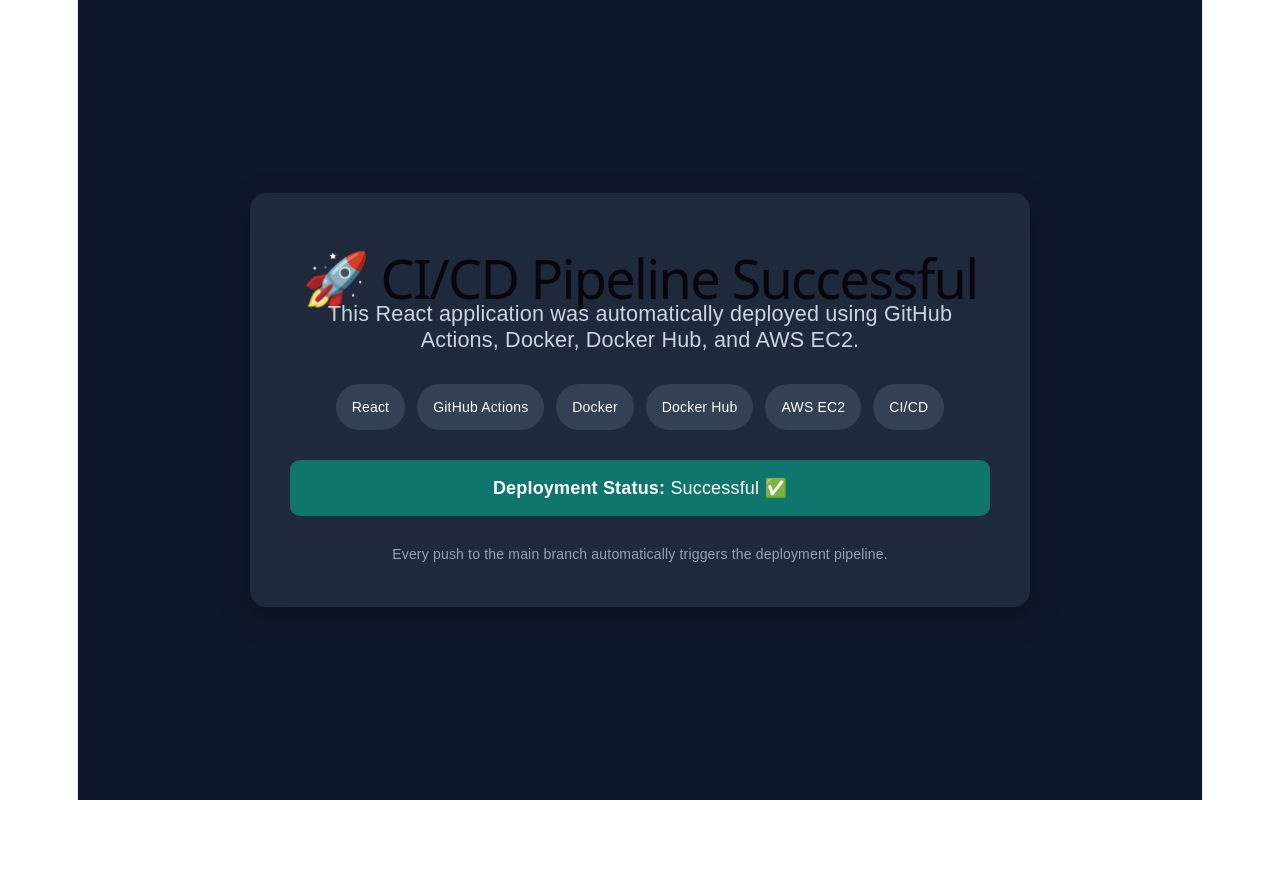
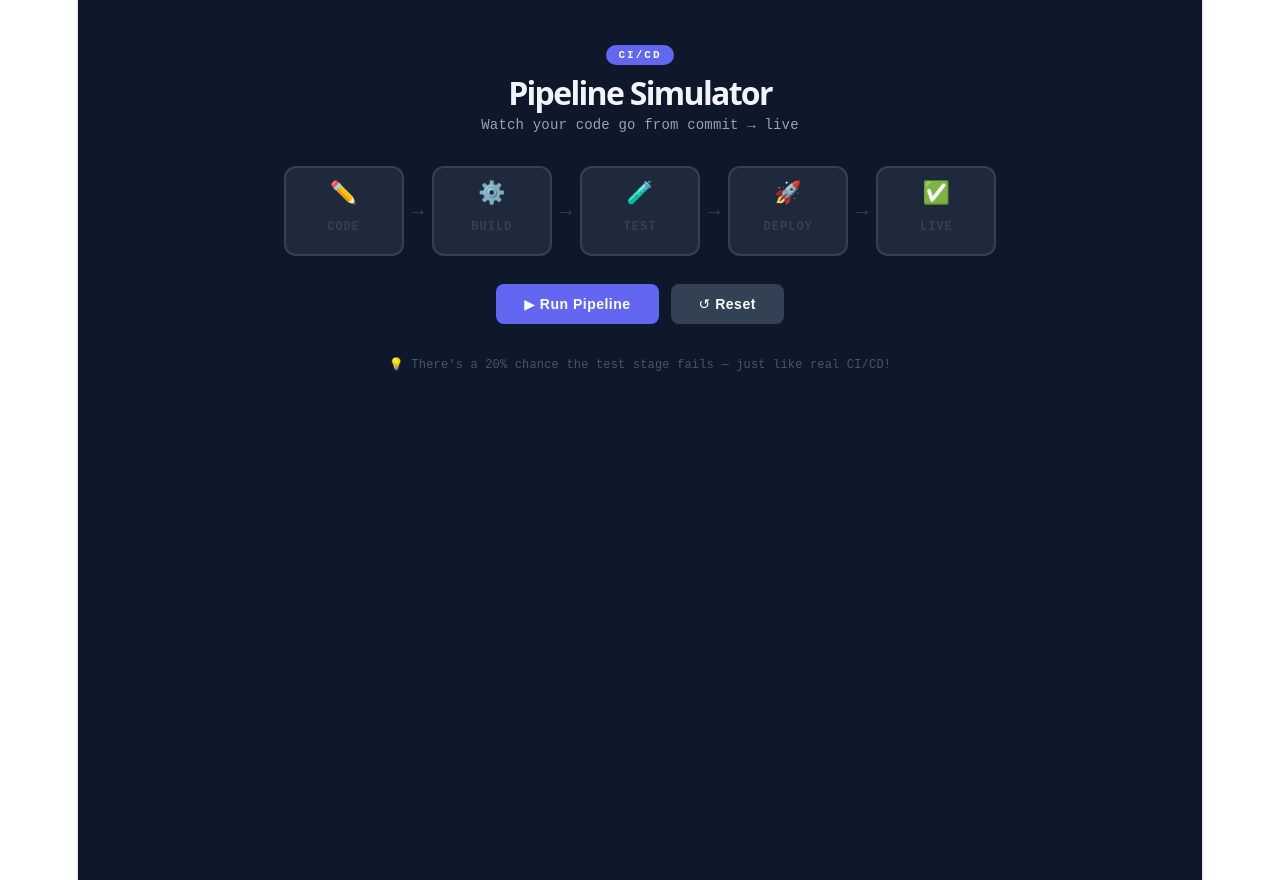
Before and after one commit to Azra-Javed/mern-cicd-aws, a React (Vite) app in the folder client/: page / in a window 1280 px wide. Before the commit the page ends 800 px from the top, so only its background shows below. Built offline with nearby package versions, Linux system fonts and the light colour scheme.

Commit message:
Refactor App component to include pipeline stages

```diff
--- a/client/src/App.tsx
+++ b/client/src/App.tsx
@@ -1,100 +1,314 @@
-function App() {
+import { useState } from "react";
+
+type Stage = "code" | "build" | "test" | "deploy" | "live";
+
+interface PipelineStage {
+  id: Stage;
+  label: string;
+  icon: string;
+  description: string;
+  duration: number;
+}
+
+const stages: PipelineStage[] = [
+  { id: "code",   label: "Code",   icon: "✏️", description: "Push your code to GitHub", duration: 800 },
+  { id: "build",  label: "Build",  icon: "⚙️", description: "Install dependencies & compile", duration: 1200 },
+  { id: "test",   label: "Test",   icon: "🧪", description: "Run unit & integration tests", duration: 1000 },
+  { id: "deploy", label: "Deploy", icon: "🚀", description: "Upload to S3 & invalidate CDN", duration: 900 },
+  { id: "live",   label: "Live",   icon: "✅", description: "Your site is live!", duration: 0 },
+];
+
+type Status = "idle" | "running" | "done" | "failed";
+
+export default function App() {
+  const [current, setCurrent] = useState<number>(-1);
+  const [status, setStatus] = useState<Status>("idle");
+  const [log, setLog] = useState<string[]>([]);
+
+  const addLog = (msg: string) =>
+    setLog((prev) => [...prev, `[${new Date().toLocaleTimeString()}] ${msg}`]);
+
+  const runPipeline = async () => {
+    setStatus("running");
+    setCurrent(-1);
+    setLog([]);
+    addLog("🔁 Pipeline started...");
+
+    for (let i = 0; i < stages.length; i++) {
+      const stage = stages[i];
+      setCurrent(i);
+      addLog(`▶ ${stage.label}: ${stage.description}`);
+
+      await new Promise((r) => setTimeout(r, stage.duration));
+
+      // Simulate random test failure
+      if (stage.id === "test" && Math.random() < 0.2) {
+        addLog("❌ Tests failed! Fix your code and retry.");
+        setStatus("failed");
+        return;
+      }
+
+      addLog(`✔ ${stage.label} complete`);
+    }
+
+    addLog("🎉 Deployment successful! Site is live.");
+    setStatus("done");
+  };
+
+  const reset = () => {
+    setCurrent(-1);
+    setStatus("idle");
+    setLog([]);
+  };
+
+  const getStageColor = (index: number) => {
+    if (status === "failed" && index === current) return "#ef4444";
+    if (index < current || status === "done") return "#22c55e";
+    if (index === current) return "#f59e0b";
+    return "#334155";
+  };
+
   return (
+    <div style={styles.page}>
+      {/* Header */}
+      <div style={styles.header}>
+        <span style={styles.badge}>CI/CD</span>
+        <h1 style={styles.title}>Pipeline Simulator</h1>
+        <p style={styles.subtitle}>Watch your code go from commit → live</p>
+      </div>
+
+      {/* Pipeline Stages */}
+      <div style={styles.pipeline}>
+        {stages.map((stage, i) => (
+          <div key={stage.id} style={styles.stageWrapper}>
             <div
               style={{
-        minHeight: "100vh",
-        display: "flex",
-        justifyContent: "center",
-        alignItems: "center",
-        background: "#0f172a",
-        color: "white",
-        fontFamily: "Arial, sans-serif",
+                ...styles.stageBox,
+                borderColor: getStageColor(i),
+                boxShadow: i === current && status === "running"
+                  ? `0 0 16px ${getStageColor(i)}66`
+                  : "none",
               }}
             >
+              <span style={styles.stageIcon}>{stage.icon}</span>
+              <span style={{ ...styles.stageLabel, color: getStageColor(i) }}>
+                {stage.label}
+              </span>
+              {i === current && status === "running" && (
+                <span style={styles.spinner}>⏳</span>
+              )}
+            </div>
+            {i < stages.length - 1 && (
               <div
                 style={{
-          textAlign: "center",
-          padding: "40px",
-          borderRadius: "16px",
-          background: "#1e293b",
-          boxShadow: "0 10px 30px rgba(0,0,0,0.3)",
-          maxWidth: "700px",
+                  ...styles.arrow,
+                  color: i < current || status === "done" ? "#22c55e" : "#334155",
                 }}
               >
-        <h1
-          style={{
-            fontSize: "3rem",
-            marginBottom: "10px",
-          }}
-        >
-          🚀 CI/CD Pipeline Successful
-        </h1>
-
-        <p
-          style={{
-            fontSize: "1.2rem",
-            color: "#cbd5e1",
-            marginBottom: "30px",
-          }}
-        >
-          This React application was automatically deployed using GitHub
-          Actions, Docker, Docker Hub, and AWS EC2.
-        </p>
-
-        <div
-          style={{
-            display: "flex",
-            justifyContent: "center",
-            gap: "12px",
-            flexWrap: "wrap",
-          }}
-        >
-          {[
-            "React",
-            "GitHub Actions",
-            "Docker",
-            "Docker Hub",
-            "AWS EC2",
-            "CI/CD",
-          ].map((tech) => (
-            <span
-              key={tech}
-              style={{
-                background: "#334155",
-                padding: "10px 16px",
-                borderRadius: "999px",
-                fontSize: "14px",
-              }}
-            >
-              {tech}
-            </span>
+                →
+              </div>
+            )}
+          </div>
         ))}
       </div>
 
-        <div
+      {/* Status Banner */}
+      {status === "done" && (
+        <div style={{ ...styles.banner, background: "#14532d", borderColor: "#22c55e" }}>
+          🎉 Site deployed successfully!
+        </div>
+      )}
+      {status === "failed" && (
+        <div style={{ ...styles.banner, background: "#450a0a", borderColor: "#ef4444" }}>
+          ❌ Pipeline failed at <strong>Test</strong> stage. Fix & retry!
+        </div>
+      )}
+
+      {/* Buttons */}
+      <div style={styles.btnRow}>
+        <button
           style={{
-            marginTop: "30px",
-            padding: "15px",
-            background: "#0f766e",
-            borderRadius: "10px",
+            ...styles.btn,
+            background: status === "running" ? "#334155" : "#6366f1",
+            cursor: status === "running" ? "not-allowed" : "pointer",
           }}
+          onClick={runPipeline}
+          disabled={status === "running"}
         >
-          <strong>Deployment Status:</strong> Successful ✅
+          {status === "running" ? "Running..." : "▶ Run Pipeline"}
+        </button>
+        <button style={{ ...styles.btn, background: "#334155" }} onClick={reset}>
+          ↺ Reset
+        </button>
       </div>
 
-        <p
-          style={{
-            marginTop: "25px",
-            color: "#94a3b8",
-            fontSize: "14px",
-          }}
-        >
-          Every push to the main branch automatically triggers the deployment
-          pipeline.
+      {/* Log Console */}
+      {log.length > 0 && (
+        <div style={styles.console}>
+          <div style={styles.consoleHeader}>
+            <span style={styles.dot} />
+            <span style={styles.dot} />
+            <span style={styles.dot} />
+            <span style={styles.consoleTitle}>pipeline.log</span>
+          </div>
+          <div style={styles.consoleBody}>
+            {log.map((line, i) => (
+              <div key={i} style={styles.logLine}>
+                {line}
+              </div>
+            ))}
+          </div>
+        </div>
+      )}
+
+      <p style={styles.hint}>
+        💡 There's a 20% chance the test stage fails — just like real CI/CD!
       </p>
-      </div>
     </div>
   );
 }
 
-export default App;
+const styles: Record<string, React.CSSProperties> = {
+  page: {
+    minHeight: "100vh",
+    background: "#0f172a",
+    color: "#e2e8f0",
+    fontFamily: "'Courier New', monospace",
+    display: "flex",
+    flexDirection: "column",
+    alignItems: "center",
+    padding: "40px 20px",
+    gap: "28px",
+  },
+  header: {
+    textAlign: "center",
+  },
+  badge: {
+    background: "#6366f1",
+    color: "#fff",
+    fontSize: "11px",
+    fontWeight: 700,
+    letterSpacing: "2px",
+    padding: "4px 12px",
+    borderRadius: "20px",
+    textTransform: "uppercase",
+  },
+  title: {
+    fontSize: "32px",
+    fontWeight: 800,
+    margin: "12px 0 6px",
+    color: "#f1f5f9",
+  },
+  subtitle: {
+    color: "#94a3b8",
+    fontSize: "14px",
+    margin: 0,
+  },
+  pipeline: {
+    display: "flex",
+    alignItems: "center",
+    flexWrap: "wrap",
+    gap: "8px",
+    justifyContent: "center",
+  },
+  stageWrapper: {
+    display: "flex",
+    alignItems: "center",
+    gap: "8px",
+  },
+  stageBox: {
+    border: "2px solid",
+    borderRadius: "12px",
+    padding: "14px 18px",
+    display: "flex",
+    flexDirection: "column",
+    alignItems: "center",
+    gap: "6px",
+    minWidth: "80px",
+    transition: "all 0.3s ease",
+    background: "#1e293b",
+  },
+  stageIcon: {
+    fontSize: "22px",
+  },
+  stageLabel: {
+    fontSize: "12px",
+    fontWeight: 700,
+    letterSpacing: "1px",
+    textTransform: "uppercase",
+  },
+  spinner: {
+    fontSize: "12px",
+    animation: "spin 1s linear infinite",
+  },
+  arrow: {
+    fontSize: "20px",
+    fontWeight: 700,
+    transition: "color 0.3s",
+  },
+  banner: {
+    border: "1px solid",
+    borderRadius: "10px",
+    padding: "12px 24px",
+    fontSize: "14px",
+    fontWeight: 600,
+  },
+  btnRow: {
+    display: "flex",
+    gap: "12px",
+  },
+  btn: {
+    color: "#fff",
+    border: "none",
+    borderRadius: "8px",
+    padding: "12px 28px",
+    fontSize: "14px",
+    fontWeight: 700,
+    letterSpacing: "0.5px",
+    transition: "opacity 0.2s",
+  },
+  console: {
+    width: "100%",
+    maxWidth: "600px",
+    background: "#0a0f1e",
+    borderRadius: "12px",
+    border: "1px solid #1e293b",
+    overflow: "hidden",
+  },
+  consoleHeader: {
+    background: "#1e293b",
+    padding: "10px 16px",
+    display: "flex",
+    alignItems: "center",
+    gap: "6px",
+  },
+  dot: {
+    width: "10px",
+    height: "10px",
+    borderRadius: "50%",
+    background: "#475569",
+  },
+  consoleTitle: {
+    marginLeft: "8px",
+    fontSize: "12px",
+    color: "#64748b",
+  },
+  consoleBody: {
+    padding: "16px",
+    maxHeight: "200px",
+    overflowY: "auto",
+    display: "flex",
+    flexDirection: "column",
+    gap: "6px",
+  },
+  logLine: {
+    fontSize: "12px",
+    color: "#94a3b8",
+    lineHeight: "1.6",
+  },
+  hint: {
+    fontSize: "12px",
+    color: "#475569",
+    textAlign: "center",
+  },
+};
```
Lines whose indentation alone changed are shown as unchanged.
